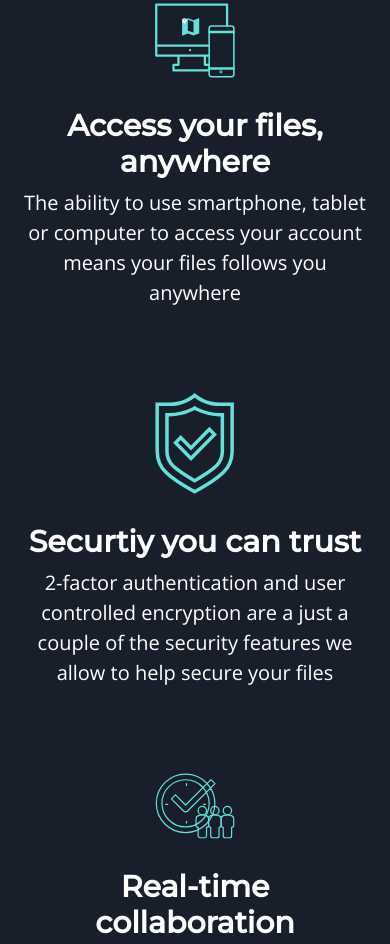
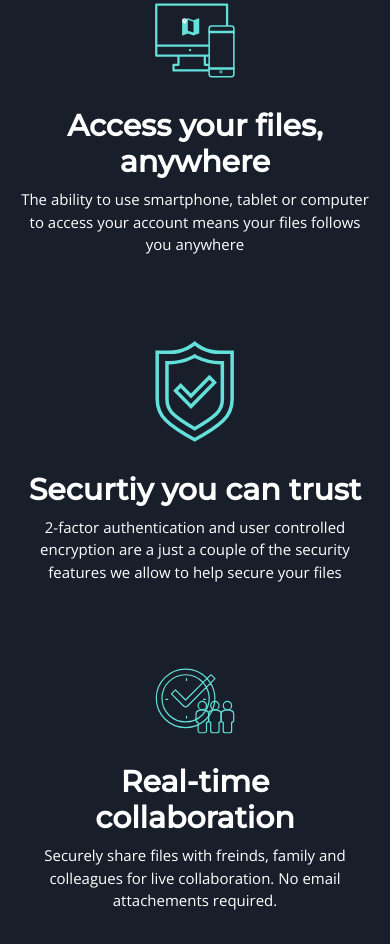
Before and after one commit to sushmithareddy10/fylo, a plain HTML site: page index.html in a window 390 px wide. Shown: the part 899-1843 px from the top of the page. Drawn offline with nearby package versions, Linux system fonts and the light colour scheme; a web font is replaced by a local one.

Commit message:
made changes

```diff
--- a/css/responsive.css
+++ b/css/responsive.css
@@ -18,9 +18,7 @@
         text-align: center;
         font-weight: 600;
       }
-    .properties .prop-items p{
-        font-size: 20px;
-      }
+
 
       .corousel .card{
          margin: 0px auto;
--- a/js/script.js
+++ b/js/script.js
@@ -15,21 +15,28 @@ $('.slider').slick({
       }
     },
     {
+      breakpoint: 772,
+      settings: {
+        slidesToShow: 2,
+        slidesToScroll: 2,
+        arrows: false
+      }
+    },
+    {
       breakpoint: 600,
       settings: {
         slidesToShow: 2,
-        slidesToScroll: 2
+        slidesToScroll: 2,
+        arrows: false
       }
     },
     {
       breakpoint: 480,
       settings: {
         slidesToShow: 1,
-        slidesToScroll: 1
+        slidesToScroll: 1,
+        arrows: false
       }
     }
-    // You can unslick at a given breakpoint now by adding:
-    // settings: "unslick"
-    // instead of a settings object
   ]
 });
```
